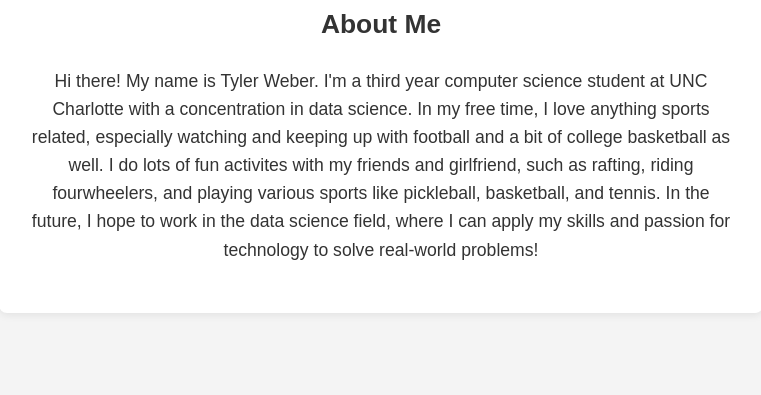
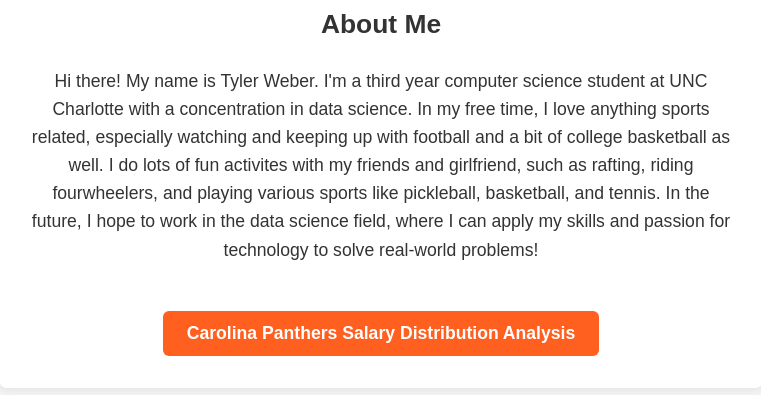
Before and after one commit to tyler-wbr/tyler-wbr.github.io, a plain HTML site: page index.html in a window 1280 px wide. Shown: the part 341-736 px from the top of the page, without its empty margins (259-1020 px from the left). Drawn offline with Linux system fonts and the light colour scheme.

Commit message:
Add Panthers salary analysis project link

```diff
--- a/index.html
+++ b/index.html
@@ -38,6 +38,22 @@
             margin-top: 24px;
             line-height: 1.6;
         }
+        .project-button {
+            display: inline-block;
+            margin-top: 30px;
+            padding: 12px 24px;
+            font-size: 1.1em;
+            font-weight: bold;
+            color: white;
+            background-color: #FF5F1F;
+            border: none;
+            border-radius: 6px;
+            text-decoration: none;
+            transition: background 0.3s ease;
+        }
+        .project-button:hover {
+            background-color: #e14e12;
+        }
     </style>
 </head>
 <body>
@@ -51,6 +67,10 @@
                 I do lots of fun activites with my friends and girlfriend, such as rafting, riding fourwheelers, and playing various sports like pickleball, basketball, and tennis. In the future, I hope to work in the data science field, where I can apply my skills and passion for technology to solve real-world problems!
             </p>
         </div>
+        <!-- New Project Button -->
+        <a href="projects/panthers-salary.html" class="project-button">
+            Carolina Panthers Salary Distribution Analysis
+        </a>
     </div>
 </body>
 </html>
```
Also changed, not shown: panthers-salary.html (added, +1 -0 lines).
